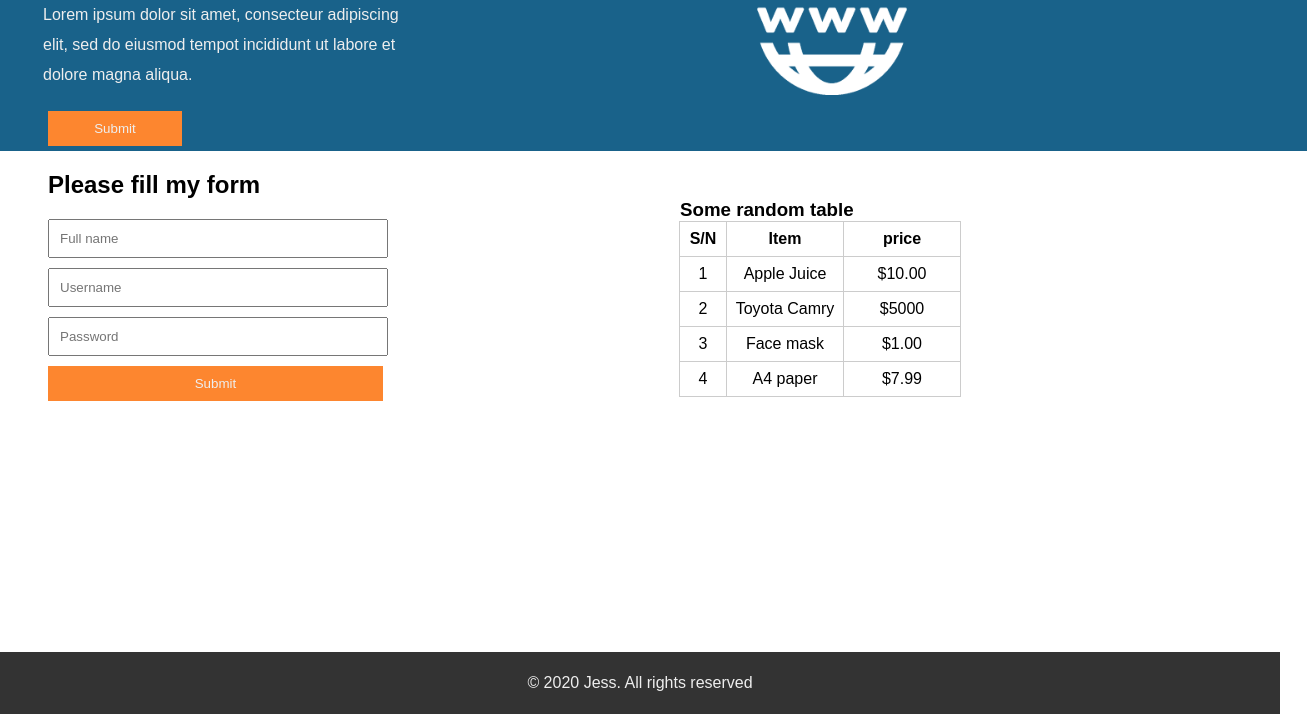
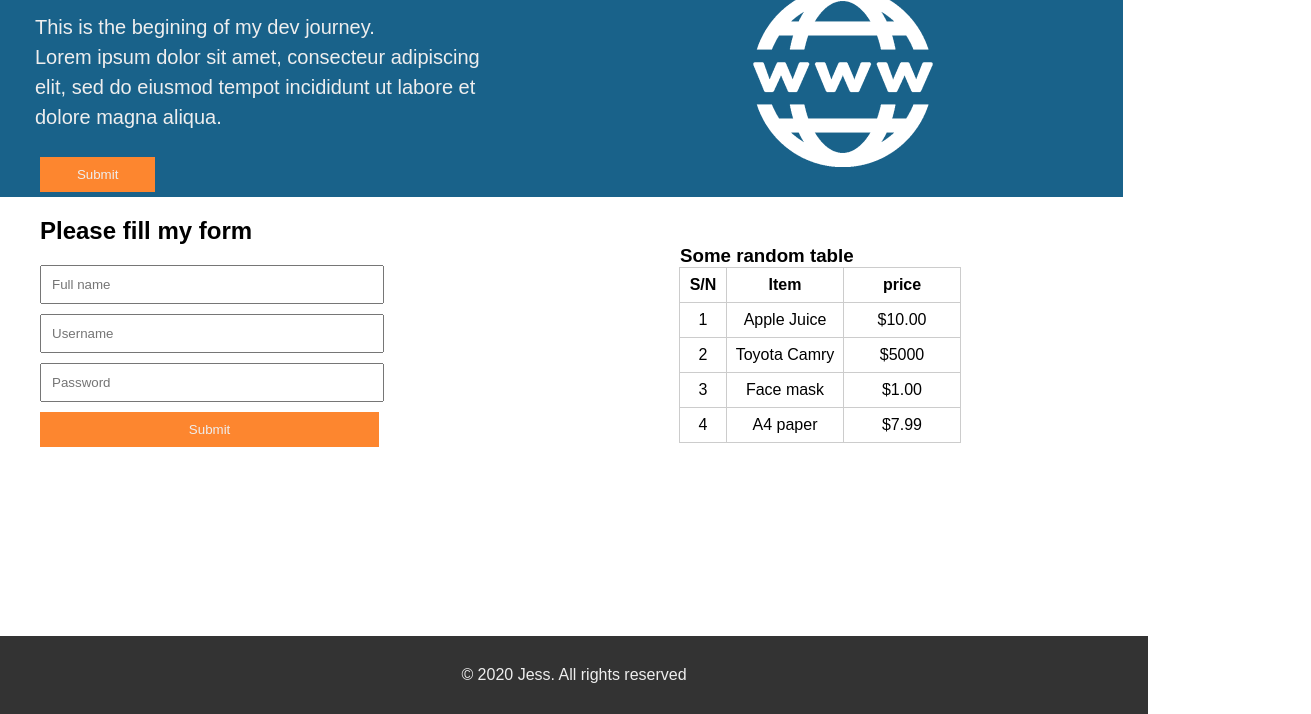
Before and after one commit to jess-hub/html-css-journey, a plain HTML site: page index.html in a window 1280 px wide. Shown: the part 86-800 px from the top of the page, 1311 px wide, since content can reach past the window. Drawn offline with Linux system fonts and the light colour scheme.

Commit message:
feedback

```diff
--- a/index.html
+++ b/index.html
@@ -2,13 +2,14 @@
 <html>
 
         <link rel="stylesheet" href="style.css">
-    <div class="container">
 <head>
                     <meta charset="UTF-8">
                     <meta name="description" content="width=device-width, initial-scale=1.0">
-                    <title> page title.  </title>
+                    <title> page title  </title>
 </head>
+ <div class="container">
      <body>
+         <br> <br>
         <h1> Hello World</h1>
         <img src="img/world.png"/>
         <p>This is the begining of my dev journey.<br>
@@ -70,7 +71,7 @@
          </div>
         </div>
         <div class="footer">
-            <p> &copy; 2020 Jess. All rights reserved</p>
+            <p2> &copy; 2020 Jess. All rights reserved</p2>
 
         </div>
     </body>
--- a/style.css
+++ b/style.css
@@ -1,23 +1,30 @@
 
+html, body{
+    overflow: hidden;
+    padding: 0px;
+    margin: 0px;
+    height: 100%;
+}
 h1 {
     color: #EEEEEE;
     font-family: Arial;
     background-color: #19628A;
     margin-top:-10px;
-
 }
 
 img{
-    src: world.png ; width: 150px; float: right; margin-top:-25px; margin-right:400px;
+      width: 180px; float: right; margin-top:-25px; margin-right:190px;
 }
 
 .container{
     background-color: #19628A;
-    width: 100%;
+    width: 85%;
     border: #19628A;
     padding-left: 50px;
     margin-left: -15px;
-
+    font-size: 20px;
+    position: relative;
+    margin-top: -10px;
 }
  p {
      color: #EEEEEE;
@@ -31,7 +38,7 @@ img{
 .flex-container > form, table{
     display: inline-flex;
     align-items: flex-end;
-    width: 100%;
+    width: 85%;
 
 }
 form
@@ -94,9 +101,10 @@ tbody>tr>:nth-child(1){
     position: fixed;
     left: 0;
     bottom: 0;
-    width: 100%;
+    width: 85%;
     background-color: #333333;
     color: #eeeeee;
     text-align: center;
     font-family: Arial;
+    padding: 30px;
 }
```
